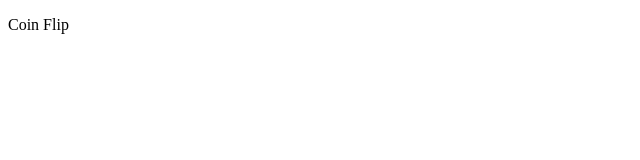
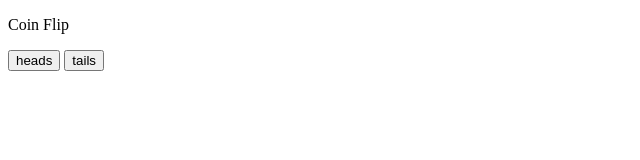
Before and after one commit to Golla-UdayKiran/coin-flip, a plain HTML site: page index.html in a window 1280 px wide. Shown: the whole page, without its empty margins (0-640 px from the left). Drawn offline with Linux system fonts and the light colour scheme.

Commit message:
implemented JSON and localStorage Objects

```diff
--- a/index.html
+++ b/index.html
@@ -6,6 +6,14 @@
   <body>
     <p>Coin Flip</p>
 
+    <button onclick="
+      playGame('heads');
+    ">heads</button>
+
+    <button onclick="
+      playGame('tails');
+    ">tails</button>
+
     <script src="script.js"></script>
   </body>
 </html>
--- a/script.js
+++ b/script.js
@@ -1,5 +1,22 @@
-const randomNumber = Math.random();
-const result = randomNumber < 0.5 ? 'heads' : 'tails';
+// We can use const here since score is a reference
+// so we can modify it even if it uses const.
+const score = JSON.parse(localStorage.getItem('score')) || {
+  wins: 0,
+  losses: 0
+};
 
-const guess = 'heads';
-console.log(guess === result ? 'You win!' : 'You lose!');
+function playGame(guess) {
+  const randomNumber = Math.random();
+  const result = randomNumber < 0.5 ? 'heads' : 'tails';
+
+  console.log(guess === result ? 'You win!' : 'You lose!');
+
+  if (guess === result) {
+    score.wins++;
+  } else {
+    score.losses++;
+  }
+  console.log(score);
+
+  localStorage.setItem('score', JSON.stringify(score));
+}
```
